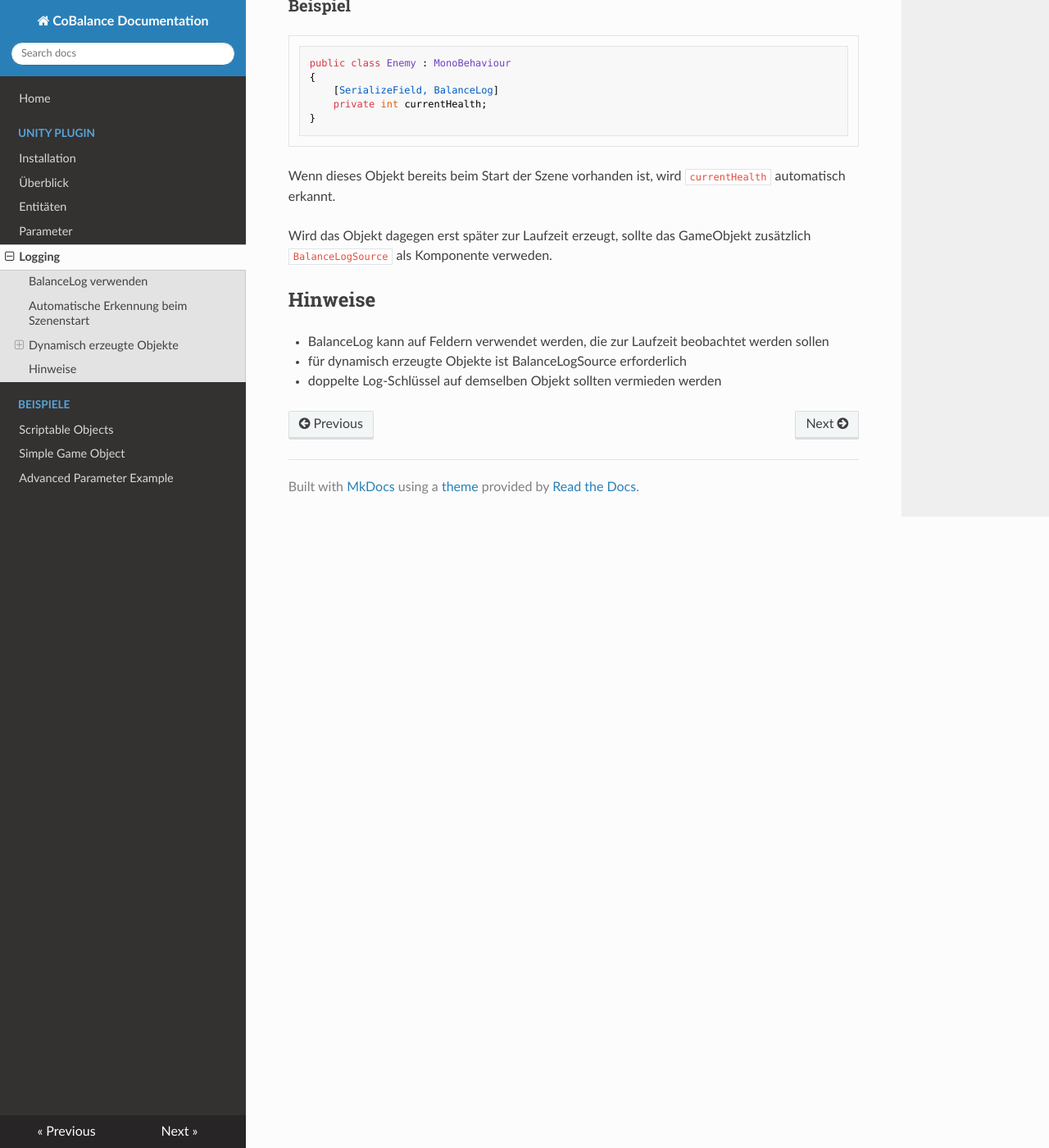
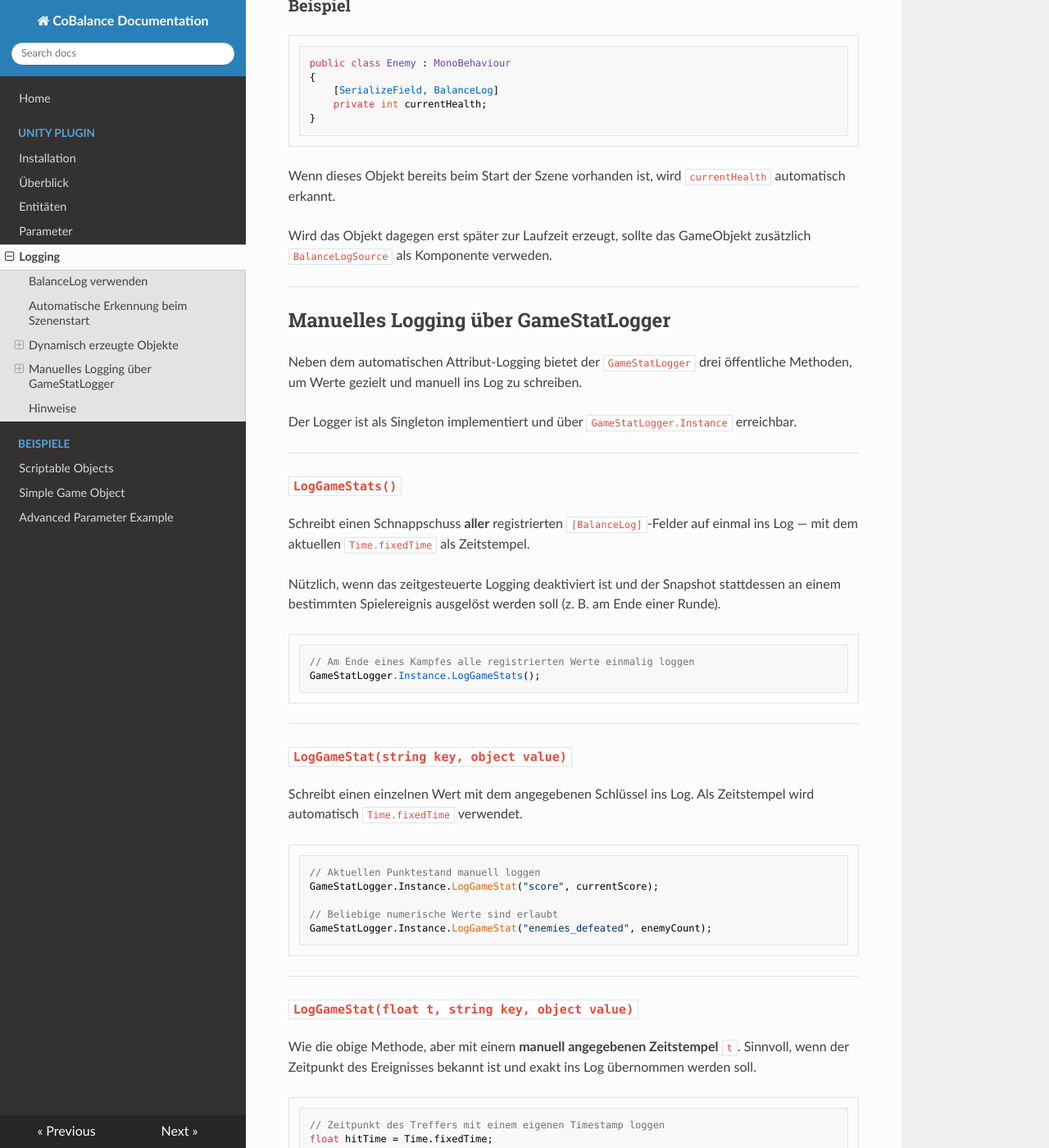
Before and after one commit to JonasBordewick/CoBalance, an MkDocs documentation site: the page built from docs/unity-plugin/logging.md, in a window 1280 px wide and 1400 px high, scrolled down 1663 px. Shown: the whole window at 82% size. Built offline with MkDocs 1.6.1, drawn with Linux system fonts in a browser that asks for light colours; nearby versions of some CDN libraries; some of the changed text lies outside the part shown.

Commit message:
add new docs

````diff
--- a/docs/unity-plugin/logging.md
+++ b/docs/unity-plugin/logging.md
@@ -69,10 +69,58 @@ Wenn dieses Objekt bereits beim Start der Szene vorhanden ist, wird `currentHeal
 
 Wird das Objekt dagegen erst später zur Laufzeit erzeugt, sollte das GameObjekt zusätzlich `BalanceLogSource` als Komponente verweden.
 
+---
+
+## Manuelles Logging über GameStatLogger
+
+Neben dem automatischen Attribut-Logging bietet der `GameStatLogger` drei öffentliche Methoden, um Werte gezielt und manuell ins Log zu schreiben.
+
+Der Logger ist als Singleton implementiert und über `GameStatLogger.Instance` erreichbar.
+
+---
+
+### `LogGameStats()`
+
+Schreibt einen Schnappschuss **aller** registrierten `[BalanceLog]`-Felder auf einmal ins Log — mit dem aktuellen `Time.fixedTime` als Zeitstempel.
+
+Nützlich, wenn das zeitgesteuerte Logging deaktiviert ist und der Snapshot stattdessen an einem bestimmten Spielereignis ausgelöst werden soll (z. B. am Ende einer Runde).
+
+```csharp
+// Am Ende eines Kampfes alle registrierten Werte einmalig loggen
+GameStatLogger.Instance.LogGameStats();
+```
+
+---
+
+### `LogGameStat(string key, object value)`
+
+Schreibt einen einzelnen Wert mit dem angegebenen Schlüssel ins Log. Als Zeitstempel wird automatisch `Time.fixedTime` verwendet.
+
+```csharp
+// Aktuellen Punktestand manuell loggen
+GameStatLogger.Instance.LogGameStat("score", currentScore);
+
+// Beliebige numerische Werte sind erlaubt
+GameStatLogger.Instance.LogGameStat("enemies_defeated", enemyCount);
+```
+
+---
+
+### `LogGameStat(float t, string key, object value)`
+
+Wie die obige Methode, aber mit einem **manuell angegebenen Zeitstempel** `t`. Sinnvoll, wenn der Zeitpunkt des Ereignisses bekannt ist und exakt ins Log übernommen werden soll.
+
+```csharp
+// Zeitpunkt des Treffers mit einem eigenen Timestamp loggen
+float hitTime = Time.fixedTime;
+GameStatLogger.Instance.LogGameStat(hitTime, "hit_damage", damage);
+```
+
+---
+
 ## Hinweise
 
-- BalanceLog kann auf Feldern verwendet werden, die zur Laufzeit beobachtet werden sollen
-
-- für dynamisch erzeugte Objekte ist BalanceLogSource erforderlich
-
-- doppelte Log-Schlüssel auf demselben Objekt sollten vermieden werden
+- `BalanceLog` kann auf Feldern verwendet werden, die zur Laufzeit beobachtet werden sollen
+- Für dynamisch erzeugte Objekte ist `BalanceLogSource` erforderlich
+- Doppelte Log-Schlüssel auf demselben Objekt sollten vermieden werden
+- `LogGameStat` und `LogGameStats` schreiben unabhängig davon, ob zeitgesteuertes Logging aktiviert ist
````
Also changed, not shown: docs/unity-plugin/auto-suggestion.md (added, +52 -0 lines), docs/unity-plugin/simulation.md (added, +56 -0 lines), 4 other files.
